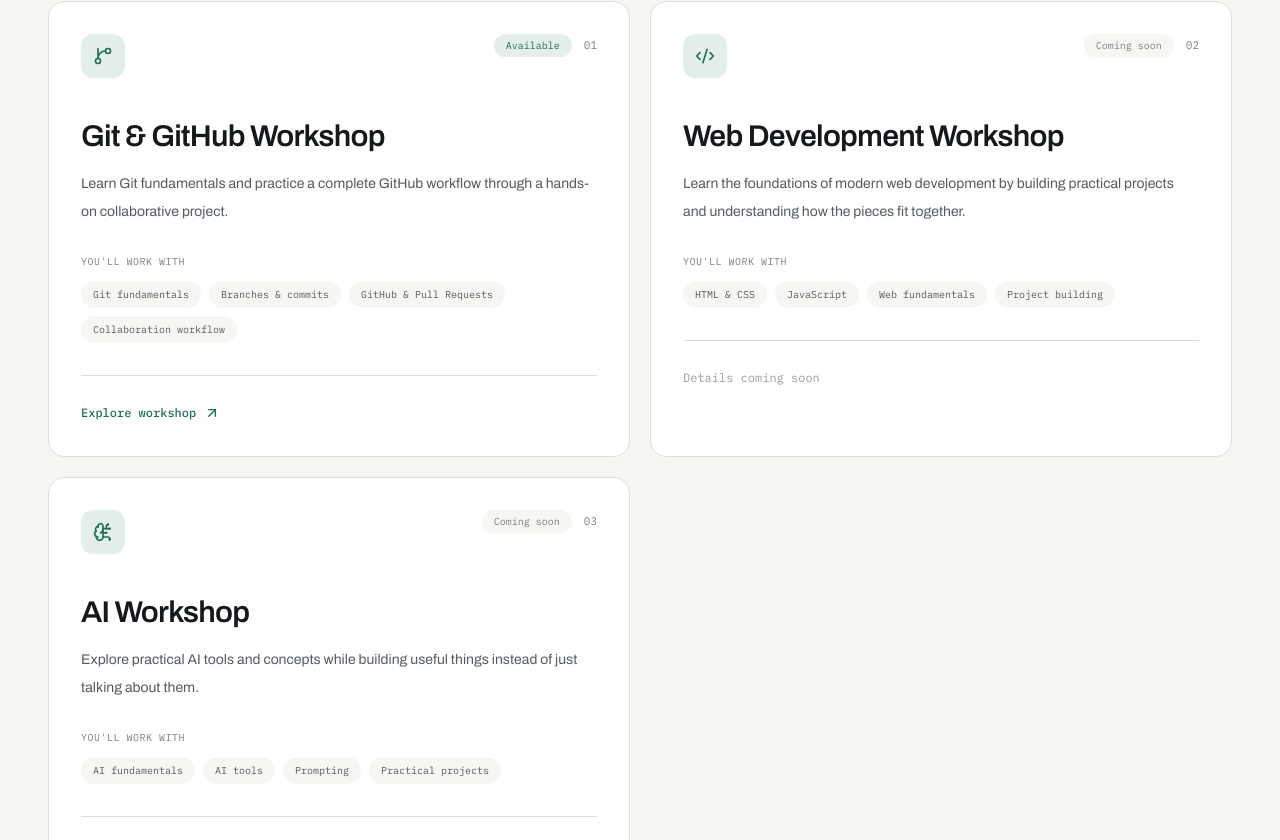
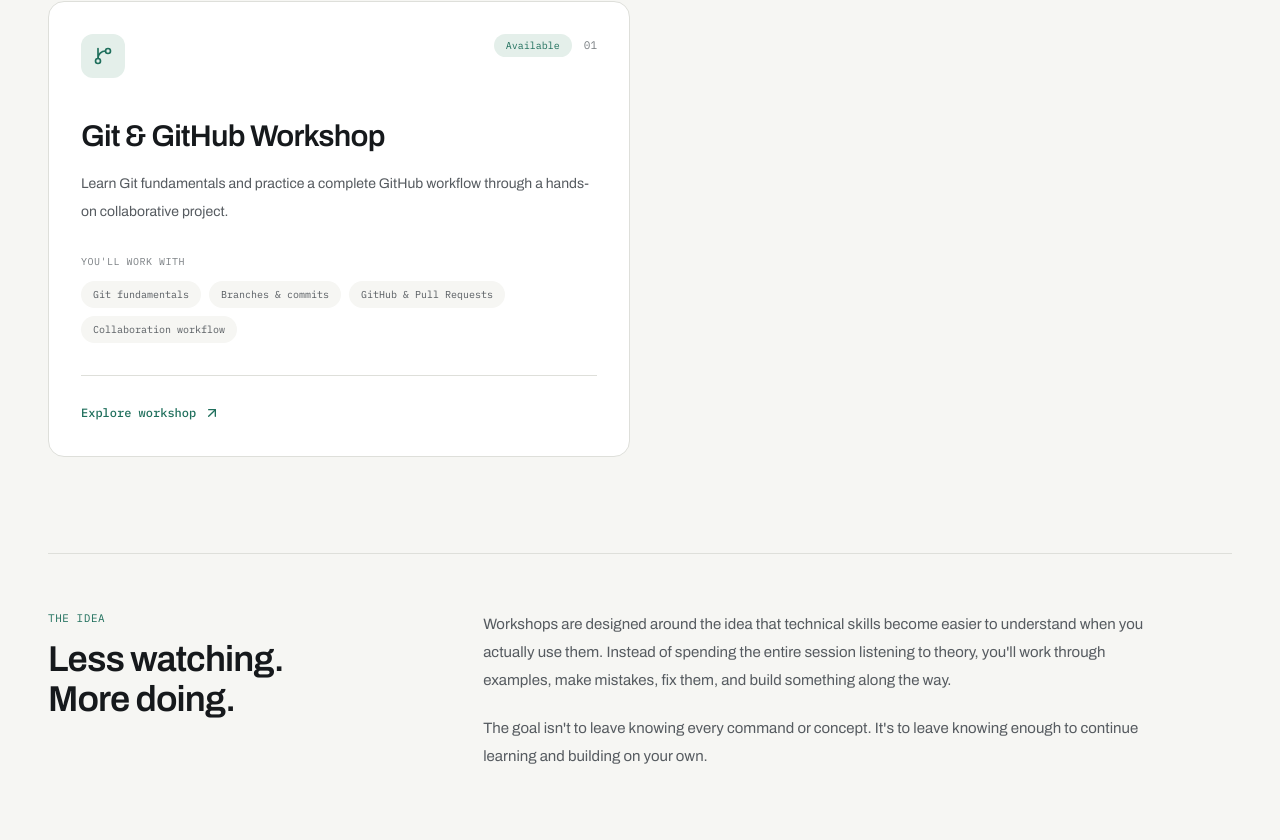
Before and after one commit to prashant-g0/prash-coder-workshops, a Next.js app: page /workshops in a window 1280 px wide. Shown: the part 340-1180 px from the top of the page. Built offline with nearby package versions, Linux system fonts and the light colour scheme.

Commit message:
updated workshop details

```diff
--- a/app/workshops/page.tsx
+++ b/app/workshops/page.tsx
@@ -4,7 +4,6 @@ import {
   BrainCircuit,
   Code2,
   GitBranch,
-  Sparkles,
 } from "lucide-react";
 import { Archivo, IBM_Plex_Mono } from "next/font/google";
 
@@ -34,34 +33,7 @@ const workshops = [
     ],
     icon: GitBranch,
     status: "Available",
-  },
-  {
-    number: "02",
-    title: "Web Development Workshop",
-    description:
-      "Learn the foundations of modern web development by building practical projects and understanding how the pieces fit together.",
-    topics: [
-      "HTML & CSS",
-      "JavaScript",
-      "Web fundamentals",
-      "Project building",
-    ],
-    icon: Code2,
-    status: "Coming soon",
-  },
-  {
-    number: "03",
-    title: "AI Workshop",
-    description:
-      "Explore practical AI tools and concepts while building useful things instead of just talking about them.",
-    topics: [
-      "AI fundamentals",
-      "AI tools",
-      "Prompting",
-      "Practical projects",
-    ],
-    icon: BrainCircuit,
-    status: "Coming soon",
+    href: "https://forms.gle/k4rPe4g6AeVd4WDW8"
   },
 ];
 
@@ -156,7 +128,8 @@ export default function WorkshopsPage() {
                   <div className="mt-8 border-t border-[#DEDFDA] pt-6">
                     {isAvailable ? (
                       <Link
-                        href="/workshops"
+                        href={workshop.href}
+                        target="_blank"
                         className="inline-flex items-center gap-2 font-[family-name:var(--font-mono)] text-[12px] font-medium text-[#1F6F5C] transition hover:text-[#195A4A]"
                       >
                         Explore workshop
```
